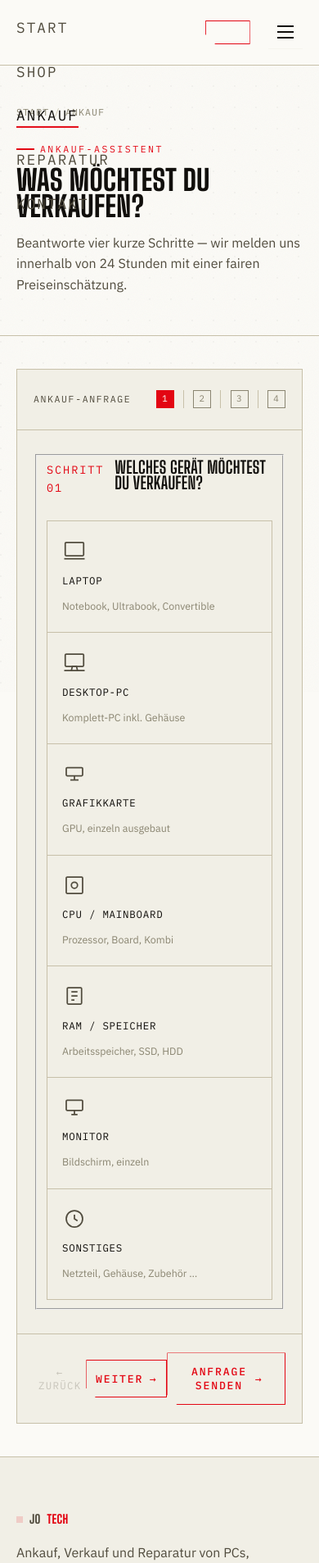
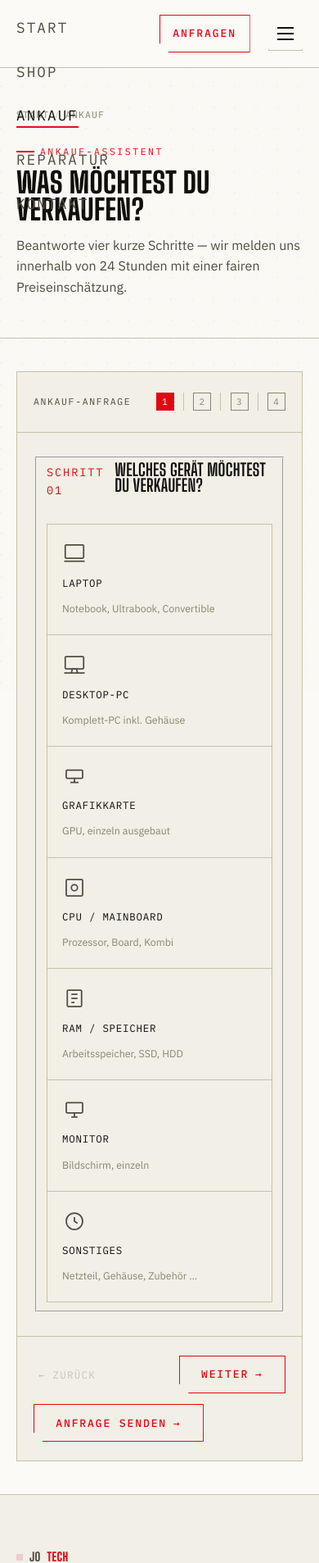
Before and after one commit to samuelmartens1707-svg/jotech-website, a PHP site: page /ankauf.html in a window 390 px wide. Shown: the top 1907 px of the page at 82% size. Run offline with PHP 8.4, Linux system fonts and the light colour scheme.

Commit message:
Mobile-Optimierung: Header-CTA-Button, Wizard-Foot-Umbruch, Code-Overflow
- Header-CTA "Jetzt anfragen" zeigt unter 860px jetzt einen kuerzeren
  Label-Text ("Anfragen") statt einer leeren Button-Huelle (der Text war
  komplett ausgeblendet, die Button-Box aber sichtbar geblieben)
- .wizard-foot bekommt flex-wrap + gap, damit die Buttons bei sehr
  schmalen Screens (~320px) nicht zusammengequetscht werden
- Globale overflow-wrap:anywhere-Regel fuer <code>, damit lange Strings
  (E-Mail-Adressen etc.) in Impressum/Datenschutz nicht ueberlaufen

Co-Authored-By: Claude Sonnet 5 <noreply@anthropic.com>

```diff
--- a/agb.html
+++ b/agb.html
@@ -24,7 +24,7 @@
       </ul>
     </nav>
     <div class="nav-cta">
-      <a href="kontakt.html" class="btn btn--primary"><span class="btn-label-long">Jetzt anfragen</span></a>
+      <a href="kontakt.html" class="btn btn--primary"><span class="btn-label-long">Jetzt anfragen</span><span class="btn-label-short">Anfragen</span></a>
       <button class="nav-toggle" aria-label="Menü öffnen" aria-expanded="false"><span></span></button>
     </div>
   </div>
--- a/ankauf.html
+++ b/ankauf.html
@@ -25,7 +25,7 @@
       </ul>
     </nav>
     <div class="nav-cta">
-      <a href="kontakt.html" class="btn btn--primary"><span class="btn-label-long">Jetzt anfragen</span></a>
+      <a href="kontakt.html" class="btn btn--primary"><span class="btn-label-long">Jetzt anfragen</span><span class="btn-label-short">Anfragen</span></a>
       <button class="nav-toggle" aria-label="Menü öffnen" aria-expanded="false"><span></span></button>
     </div>
   </div>
--- a/css/style.css
+++ b/css/style.css
@@ -43,6 +43,8 @@ body{
   position: relative;
   overflow-x: hidden;
 }
+
+code{ overflow-wrap: anywhere; }
 
 /* subtle grain + circuit texture layered behind everything */
 body::before{
@@ -187,6 +189,7 @@ img{ max-width: 100%; display:block; }
 .btn--block{ width: 100%; }
 .btn[disabled]{ opacity: .3; pointer-events: none; }
 .btn .arrow{ transition: transform .3s ease; }
+.btn span.btn-label-short{ display:none; }
 .btn:hover .arrow{ transform: translateX(4px); }
 
 /* ==========================================================================
@@ -284,6 +287,8 @@ img{ max-width: 100%; display:block; }
   .nav-links a{ font-size: 1.1rem; }
   .nav-toggle{ display:flex; }
   .nav-cta .btn span.btn-label-long{ display:none; }
+  .nav-cta .btn span.btn-label-short{ display:inline; }
+  .nav-cta .btn{ padding: .9em 1.2em; }
 }
 
 /* ==========================================================================
@@ -644,7 +649,7 @@ img{ max-width: 100%; display:block; }
 
 .wizard-body{ padding: clamp(1.8rem, 4vw, 3rem) var(--edge); }
 .wizard-foot{
-  display:flex; justify-content:space-between; align-items:center;
+  display:flex; flex-wrap:wrap; justify-content:space-between; align-items:center; gap:.8rem;
   padding: 1.4rem var(--edge);
   border-top: 1px solid var(--line);
 }
--- a/danke.html
+++ b/danke.html
@@ -25,7 +25,7 @@
       </ul>
     </nav>
     <div class="nav-cta">
-      <a href="kontakt.html" class="btn btn--primary"><span class="btn-label-long">Jetzt anfragen</span></a>
+      <a href="kontakt.html" class="btn btn--primary"><span class="btn-label-long">Jetzt anfragen</span><span class="btn-label-short">Anfragen</span></a>
       <button class="nav-toggle" aria-label="Menü öffnen" aria-expanded="false"><span></span></button>
     </div>
   </div>
--- a/datenschutz.html
+++ b/datenschutz.html
@@ -24,7 +24,7 @@
       </ul>
     </nav>
     <div class="nav-cta">
-      <a href="kontakt.html" class="btn btn--primary"><span class="btn-label-long">Jetzt anfragen</span></a>
+      <a href="kontakt.html" class="btn btn--primary"><span class="btn-label-long">Jetzt anfragen</span><span class="btn-label-short">Anfragen</span></a>
       <button class="nav-toggle" aria-label="Menü öffnen" aria-expanded="false"><span></span></button>
     </div>
   </div>
--- a/impressum.html
+++ b/impressum.html
@@ -24,7 +24,7 @@
       </ul>
     </nav>
     <div class="nav-cta">
-      <a href="kontakt.html" class="btn btn--primary"><span class="btn-label-long">Jetzt anfragen</span></a>
+      <a href="kontakt.html" class="btn btn--primary"><span class="btn-label-long">Jetzt anfragen</span><span class="btn-label-short">Anfragen</span></a>
       <button class="nav-toggle" aria-label="Menü öffnen" aria-expanded="false"><span></span></button>
     </div>
   </div>
--- a/index.html
+++ b/index.html
@@ -25,7 +25,7 @@
       </ul>
     </nav>
     <div class="nav-cta">
-      <a href="kontakt.html" class="btn btn--primary"><span class="btn-label-long">Jetzt anfragen</span></a>
+      <a href="kontakt.html" class="btn btn--primary"><span class="btn-label-long">Jetzt anfragen</span><span class="btn-label-short">Anfragen</span></a>
       <button class="nav-toggle" aria-label="Menü öffnen" aria-expanded="false"><span></span></button>
     </div>
   </div>
--- a/kontakt.html
+++ b/kontakt.html
@@ -25,7 +25,7 @@
       </ul>
     </nav>
     <div class="nav-cta">
-      <a href="kontakt.html" class="btn btn--primary"><span class="btn-label-long">Jetzt anfragen</span></a>
+      <a href="kontakt.html" class="btn btn--primary"><span class="btn-label-long">Jetzt anfragen</span><span class="btn-label-short">Anfragen</span></a>
       <button class="nav-toggle" aria-label="Menü öffnen" aria-expanded="false"><span></span></button>
     </div>
   </div>
--- a/reparatur.html
+++ b/reparatur.html
@@ -25,7 +25,7 @@
       </ul>
     </nav>
     <div class="nav-cta">
-      <a href="kontakt.html" class="btn btn--primary"><span class="btn-label-long">Jetzt anfragen</span></a>
+      <a href="kontakt.html" class="btn btn--primary"><span class="btn-label-long">Jetzt anfragen</span><span class="btn-label-short">Anfragen</span></a>
       <button class="nav-toggle" aria-label="Menü öffnen" aria-expanded="false"><span></span></button>
     </div>
   </div>
--- a/shop.html
+++ b/shop.html
@@ -25,7 +25,7 @@
       </ul>
     </nav>
     <div class="nav-cta">
-      <a href="kontakt.html" class="btn btn--primary"><span class="btn-label-long">Jetzt anfragen</span></a>
+      <a href="kontakt.html" class="btn btn--primary"><span class="btn-label-long">Jetzt anfragen</span><span class="btn-label-short">Anfragen</span></a>
       <button class="nav-toggle" aria-label="Menü öffnen" aria-expanded="false"><span></span></button>
     </div>
   </div>
--- a/widerruf.html
+++ b/widerruf.html
@@ -24,7 +24,7 @@
       </ul>
     </nav>
     <div class="nav-cta">
-      <a href="kontakt.html" class="btn btn--primary"><span class="btn-label-long">Jetzt anfragen</span></a>
+      <a href="kontakt.html" class="btn btn--primary"><span class="btn-label-long">Jetzt anfragen</span><span class="btn-label-short">Anfragen</span></a>
       <button class="nav-toggle" aria-label="Menü öffnen" aria-expanded="false"><span></span></button>
     </div>
   </div>
```
